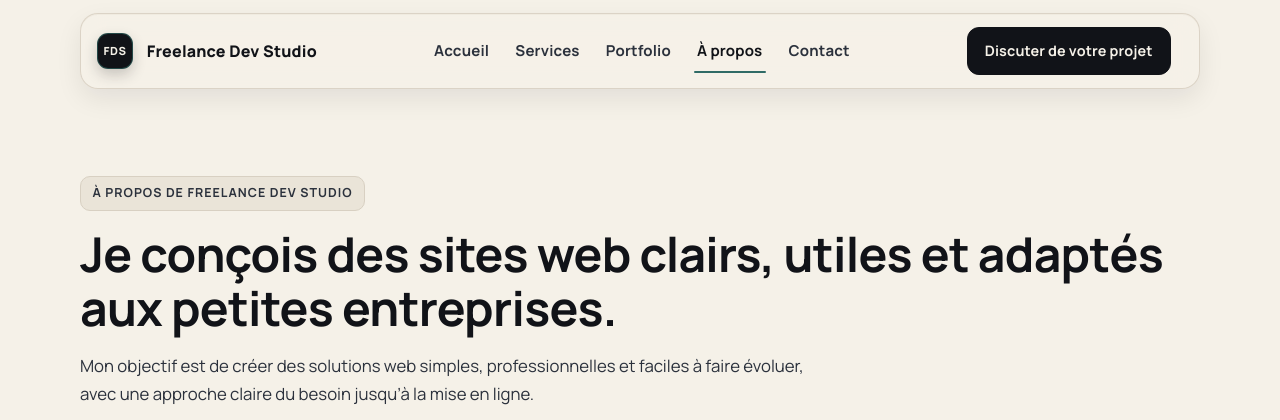
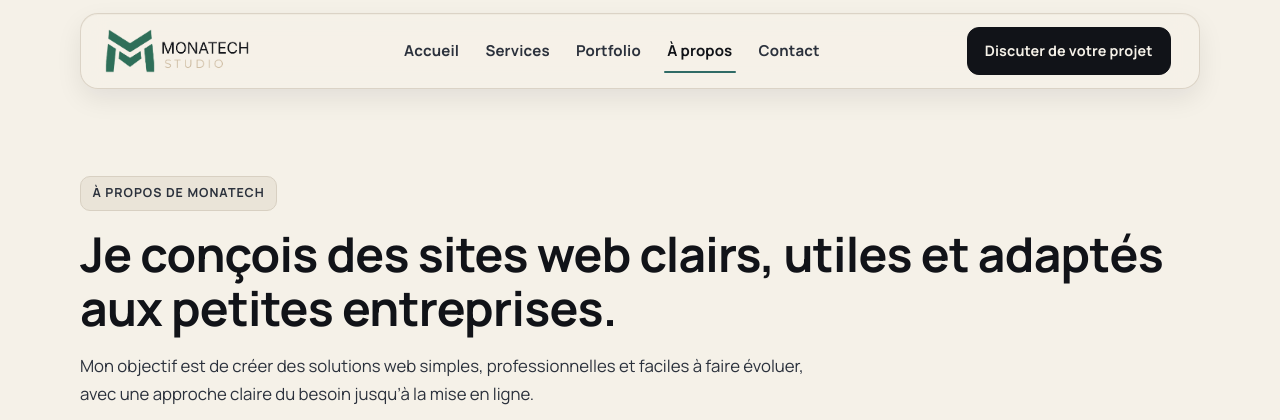
Before and after one commit to vanessafedyna/freelance-site, a PHP site: page /about.php in a window 1280 px wide. Shown: the top 420 px of the page. Run offline with PHP 8.4, Linux system fonts and the light colour scheme.

Commit message:
Mise a jour branding MONATECH Studio et integration logo transparent

```diff
--- a/about.php
+++ b/about.php
@@ -1,8 +1,8 @@
 <?php
 declare(strict_types=1);
 
-$page_title = 'À propos | Création de sites web pour petites entreprises | Freelance Dev Studio';
-$page_description = 'Découvrez l’approche de Freelance Dev Studio : création de sites web clairs, identité visuelle simple et solutions web adaptées aux petites entreprises.';
+$page_title = 'À propos | Création de sites web pour petites entreprises | MONATECH';
+$page_description = 'Découvrez l’approche de MONATECH : création de sites web clairs, identité visuelle simple et solutions web adaptées aux petites entreprises.';
 $page_keywords = 'à propos freelance web, création site web, petites entreprises, identité visuelle, PHP Laravel';
 $page_path = 'about.php';
 
@@ -12,7 +12,7 @@ include('includes/header.php');
 <main class="about-page">
     <section class="section about-hero">
         <div class="container about-hero-inner">
-            <p class="hero-badge">À propos de Freelance Dev Studio</p>
+            <p class="hero-badge">À propos de MONATECH</p>
             <h1>Je conçois des sites web clairs, utiles et adaptés aux petites entreprises.</h1>
             <p class="about-intro">
                 Mon objectif est de créer des solutions web simples, professionnelles et faciles à faire évoluer, avec une approche claire du besoin jusqu’à la mise en ligne.
--- a/assets/css/style.css
+++ b/assets/css/style.css
@@ -156,21 +156,33 @@ p {
     display: inline-flex;
     align-items: center;
     justify-content: center;
-    width: 36px;
-    height: 36px;
-    border-radius: 11px;
-    background: #111318;
-    color: #F5F1E8;
-    font-size: 0.7rem;
-    font-weight: 800;
-    letter-spacing: 0.05em;
-    border: 1px solid rgba(47, 107, 102, 0.6);
-    box-shadow: 0 6px 14px rgba(17, 19, 24, 0.2);
+    width: 160px;
+    height: 44px;
+    padding: 0;
+    overflow: hidden;
+    border-radius: 0;
+    background: transparent;
+    color: inherit;
+    font-size: inherit;
+    font-weight: inherit;
+    letter-spacing: normal;
+    border: 0;
+    box-shadow: none;
+}
+
+.brand-mark img {
+    max-width: 100%;
+    width: auto;
+    height: 100%;
+    object-fit: contain;
+    display: block;
+    border-radius: 0;
 }
 
 .brand-text {
     color: #111318;
     line-height: 1;
+    display: none;
 }
 
 .site-nav {
--- a/contact.php
+++ b/contact.php
@@ -12,7 +12,7 @@ function contact_escape(string $value): string
     return htmlspecialchars($value, ENT_QUOTES, 'UTF-8');
 }
 
-$page_title = 'Contact freelance | Demande de devis web au Canada | Freelance Dev Studio';
+$page_title = 'Contact freelance | Demande de devis web au Canada | MONATECH';
 $page_description = 'Contactez votre développeur freelance pour une demande de devis : site web, logo ou chatbot pour votre projet au Canada.';
 $page_keywords = 'contact freelance, demande de devis, projet web Canada, site web, logo, chatbot';
 $page_path = 'contact.php';
--- a/includes/footer.php
+++ b/includes/footer.php
@@ -1,7 +1,7 @@
 <?php
-$footer_site_name = isset($site_name) ? (string) $site_name : 'Freelance Dev Studio';
+$footer_site_name = isset($site_name) ? (string) $site_name : 'MONATECH STUDIO';
 $footer_asset_base = isset($asset_base) ? rtrim((string) $asset_base, '/') : '';
-$footer_brand_mark = isset($brand_mark) ? strtoupper(trim((string) $brand_mark)) : 'FDS';
+$footer_brand_mark = isset($brand_mark) ? strtoupper(trim((string) $brand_mark)) : 'MT';
 
 if (!function_exists('footer_escape')) {
     function footer_escape(string $value): string
@@ -17,13 +17,18 @@ $footer_url = static function (string $path) use ($footer_asset_base): string {
 
     return ($footer_asset_base === '' ? '' : $footer_asset_base) . '/' . ltrim($path, '/');
 };
+$footer_brand_logo = isset($brand_logo)
+    ? (string) $brand_logo
+    : $footer_url('/assets/images/logo-transparent.png');
 ?>
     <footer class="site-footer" aria-label="Pied de page">
         <div class="container footer-shell">
             <div class="footer-grid">
                 <section class="footer-col footer-branding" aria-label="Présentation">
                     <a class="footer-brand" href="<?php echo footer_escape($footer_url('/index.php')); ?>" aria-label="Accueil <?php echo footer_escape($footer_site_name); ?>">
-                        <span class="footer-brand-mark" aria-hidden="true"><?php echo footer_escape($footer_brand_mark); ?></span>
+                        <span class="footer-brand-mark" aria-hidden="true">
+                            <img src="<?php echo footer_escape($footer_brand_logo); ?>" alt="Logo <?php echo footer_escape($footer_site_name); ?>">
+                        </span>
                         <span class="footer-brand-text"><?php echo footer_escape($footer_site_name); ?></span>
                     </a>
                     <p class="footer-tagline">
--- a/includes/header.php
+++ b/includes/header.php
@@ -11,9 +11,9 @@ if ($currentPage === '' || $currentPage === '/' || $currentPage === '\\') {
     $currentPage = 'index.php';
 }
 
-$site_name = isset($site_name) ? (string) $site_name : 'Freelance Dev Studio';
+$site_name = isset($site_name) ? (string) $site_name : 'MONATECH STUDIO';
 $asset_base = isset($asset_base) ? rtrim((string) $asset_base, '/') : '';
-$brand_mark = isset($brand_mark) ? strtoupper(trim((string) $brand_mark)) : 'FDS';
+$brand_mark = isset($brand_mark) ? strtoupper(trim((string) $brand_mark)) : 'MT';
 
 $page_title = isset($page_title)
     ? (string) $page_title
@@ -42,6 +42,8 @@ if (!function_exists('site_url')) {
     }
 }
 
+$brand_logo = isset($brand_logo) ? (string) $brand_logo : site_url('/assets/images/logo-transparent.png', $asset_base);
+
 $navItems = [
     ['label' => 'Accueil', 'href' => site_url('/index.php', $asset_base), 'page' => 'index.php'],
     ['label' => 'Services', 'href' => site_url('/services.php', $asset_base), 'page' => 'services.php'],
@@ -67,6 +69,7 @@ $navItems = [
     <meta property="og:site_name" content="<?php echo head_escape($site_name); ?>">
 
     <!-- Placez vos icônes dans assets/images/ -->
+    <link rel="icon" type="image/png" href="<?php echo head_escape($brand_logo); ?>">
     <link rel="icon" href="<?php echo head_escape(site_url('/assets/images/favicon.ico', $asset_base)); ?>" sizes="any">
     <link rel="icon" type="image/png" sizes="32x32" href="<?php echo head_escape(site_url('/assets/images/favicon-32x32.png', $asset_base)); ?>">
     <link rel="icon" type="image/png" sizes="16x16" href="<?php echo head_escape(site_url('/assets/images/favicon-16x16.png', $asset_base)); ?>">
@@ -78,7 +81,9 @@ $navItems = [
     <header class="site-header" data-js="premium-nav">
         <div class="container header-inner">
             <a class="brand" href="<?php echo head_escape(site_url('/index.php', $asset_base)); ?>" aria-label="Accueil <?php echo head_escape($site_name); ?>">
-                <span class="brand-mark" aria-hidden="true"><?php echo head_escape($brand_mark); ?></span>
+                <span class="brand-mark" aria-hidden="true">
+                    <img src="<?php echo head_escape($brand_logo); ?>" alt="Logo <?php echo head_escape($site_name); ?>">
+                </span>
                 <span class="brand-text"><?php echo head_escape($site_name); ?></span>
             </a>
 
--- a/index.php
+++ b/index.php
@@ -1,7 +1,7 @@
 <?php
 declare(strict_types=1);
 
-$page_title = 'Développeur freelance au Canada | Interface web narrative et conversion | Freelance Dev Studio';
+$page_title = 'Développeur freelance au Canada | Interface web narrative et conversion | MONATECH';
 $page_description = 'Je conçois des expériences web narratives pour petites entreprises au Canada : site web, logo et automatisation chatbot orientés conversion.';
 $page_path = 'index.php';
 
--- a/portfolio.php
+++ b/portfolio.php
@@ -18,7 +18,7 @@ try {
     $projects = [];
 }
 
-$page_title = 'Portfolio freelance | Projets web, identité visuelle et automatisations | Freelance Dev Studio';
+$page_title = 'Portfolio freelance | Projets web, identité visuelle et automatisations | MONATECH';
 $page_description = 'Sélection de projets web, identité visuelle simple et automatisations pour petites entreprises. Exemples concrets de réalisations, démos et concepts.';
 $page_keywords = 'portfolio freelance, projets web, identité visuelle, automatisations, petites entreprises';
 $page_path = 'portfolio.php';
--- a/services.php
+++ b/services.php
@@ -1,7 +1,7 @@
 <?php
 declare(strict_types=1);
 
-$page_title = 'Services web freelance | Sites, logos et automatisation | Freelance Dev Studio';
+$page_title = 'Services web freelance | Sites, logos et automatisation | MONATECH';
 $page_description = 'Services web freelance pour petites entreprises au Canada : création de site web, création de logo et chatbots avec automatisation simple.';
 $page_keywords = 'services web freelance, création de site web, création de logo, automatisation, Canada';
 $page_path = 'services.php';
```
Also changed, not shown: other parts of assets/css/style.css (+27 -10 lines), freelance_site.sql (+50 -3 lines), assets/images/MONATECH-logo.svg (added), assets/images/MONATECH.svg (added), assets/images/logo-transparent.png (added), assets/images/monatech-logo.png (added).
